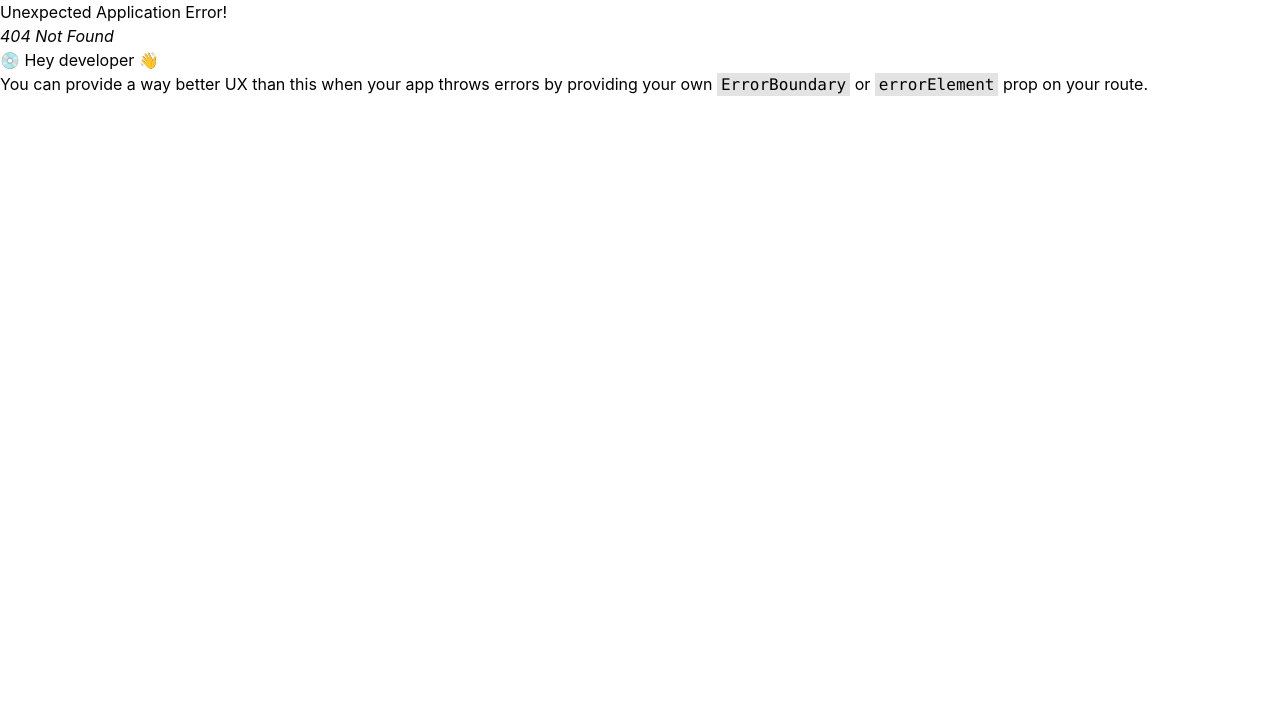
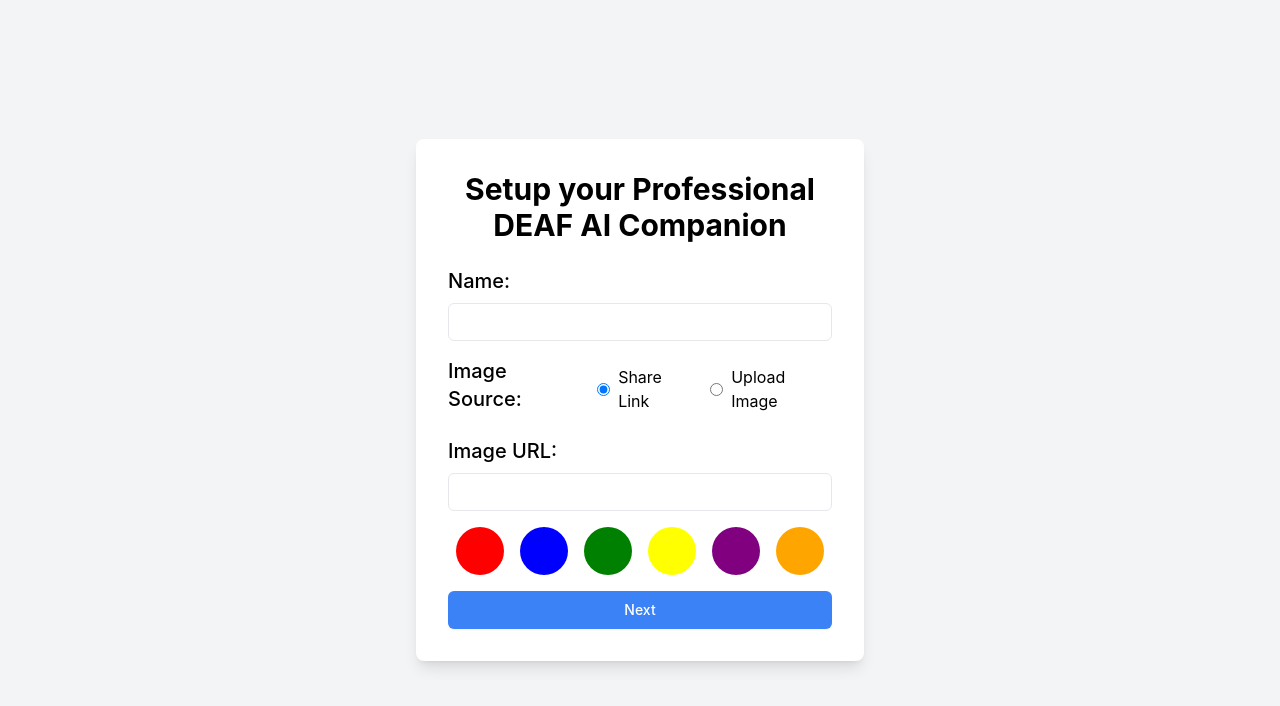
Before and after one commit to anaikarsaad/beaware, a React (Create React App) app: page /cs in a window 1280 px wide. Before the commit this address had no page. Shown: the top 706 px of the page. Built offline with nearby package versions, Linux system fonts and the light colour scheme.

Commit message:
Companion Setup page form created
take the name of user ,  then there is source button for image where u can upload the image or share the link. whereas there is also the color palette with color schemas.

```diff
--- a/package.json
+++ b/package.json
@@ -19,7 +19,7 @@
     "react": "^18.2.0",
     "react-dom": "^18.2.0",
     "react-router-dom": "6.4",
-    "react-scripts": "5.0.1",
+    "react-scripts": "^5.0.1",
     "router": "^1.3.8",
     "typescript": "^4.9.5",
     "web-vitals": "^2.1.4"
--- a/src/App.tsx
+++ b/src/App.tsx
@@ -12,6 +12,7 @@ import {
 import Admin from './pages/Admin';
 import OnboardingPage from './pages/Onboarding-page';
 import SignUpPage from './pages/Sign-up-page';
+import CompanionSetup from './pages/CompanionSetup';
 const App: React.FC = () => {
 const check:boolean = false;
   const router = createBrowserRouter(
@@ -20,6 +21,7 @@ const check:boolean = false;
      <Route path='/' element={<Admin></Admin>}/>
       <Route path='/onboarding' element={<OnboardingPage/>}/>
       <Route path='/signup' element={<SignUpPage/>}/>
+      <Route path='/cs' element={<CompanionSetup/>}/>
     <Route
     path='/admin'
     element={<Admin/>}
--- /dev/null
+++ b/src/pages/CompanionSetup.tsx
@@ -0,0 +1,126 @@
+import React, { useState } from 'react';
+
+const CompanionSetup: React.FC = () => {
+  const [name, setName] = useState('');
+  const [imageUrl, setImageUrl] = useState('');
+  const [selectedColor, setSelectedColor] = useState<string | null>(null);
+  const [uploadedImage, setUploadedImage] = useState<File | null>(null);
+  const [uploadOption, setUploadOption] = useState<'link' | 'upload'>('link');
+
+  const colors = [
+    { name: 'Red', value: 'red' },
+    { name: 'Blue', value: 'blue' },
+    { name: 'Green', value: 'green' },
+    { name: 'Yellow', value: 'yellow' }, // Additional color
+    { name: 'Purple', value: 'purple' }, // Additional color
+    { name: 'Orange', value: 'orange' }, // Additional color
+  ];
+
+  const handleColorClick = (colorValue: string) => {
+    setSelectedColor(colorValue === selectedColor ? null : colorValue);
+  };
+
+  const handleImageChange = (event: React.ChangeEvent<HTMLInputElement>) => {
+    if (event.target.files && event.target.files.length > 0) {
+      setUploadedImage(event.target.files[0]);
+    }
+  };
+
+  const handleUploadOptionChange = (option: 'link' | 'upload') => {
+    setUploadOption(option);
+    // Clear uploaded image when switching to link option
+    if (option === 'link') {
+      setUploadedImage(null);
+    }
+  };
+
+  return (
+    <div className="flex items-center justify-center h-screen bg-gray-100">
+      <div className="w-full max-w-md p-8 bg-white rounded-lg shadow-lg">
+        <h1 className="text-3xl font-bold mb-6 text-center">Setup your Professional DEAF AI Companion</h1>
+        <form className="space-y-4">
+          <div>
+            <label htmlFor="name" className="block text-xl font-medium mb-2">Name:</label>
+            <input
+              type="text"
+              id="name"
+              className="w-full px-3 py-2 placeholder-gray-500 border rounded-md focus:outline-none focus:ring-blue-500 focus:border-blue-500 sm:text-sm"
+              value={name}
+              onChange={event => setName(event.target.value)}
+            />
+          </div>
+          <div className="flex items-center space-x-4">
+            <label htmlFor="linkOption" className="block text-xl font-medium mb-2">Image Source:</label>
+            <div className="flex items-center space-x-2">
+              <input
+                type="radio"
+                id="linkOption"
+                name="imageSource"
+                value="link"
+                checked={uploadOption === 'link'}
+                onChange={() => handleUploadOptionChange('link')}
+              />
+              <label htmlFor="linkOption">Share Link</label>
+            </div>
+            <div className="flex items-center space-x-2">
+              <input
+                type="radio"
+                id="uploadOption"
+                name="imageSource"
+                value="upload"
+                checked={uploadOption === 'upload'}
+                onChange={() => handleUploadOptionChange('upload')}
+              />
+              <label htmlFor="uploadOption">Upload Image</label>
+            </div>
+          </div>
+          {uploadOption === 'link' ? (
+            <div>
+              <label htmlFor="imageUrl" className="block text-xl font-medium mb-2">Image URL:</label>
+              <input
+                type="text"
+                id="imageUrl"
+                className="w-full px-3 py-2 placeholder-gray-500 border rounded-md focus:outline-none focus:ring-blue-500 focus:border-blue-500 sm:text-sm"
+                value={imageUrl}
+                onChange={event => setImageUrl(event.target.value)}
+              />
+            </div>
+          ) : (
+            <div>
+              <label htmlFor="imageUpload" className="block text-xl font-medium mb-2">Upload Image:</label>
+              <input
+                type="file"
+                id="imageUpload"
+                accept="image/*"
+                className="w-full px-3 py-2 placeholder-gray-500 border rounded-md focus:outline-none focus:ring-blue-500 focus:border-blue-500 sm:text-sm"
+                onChange={handleImageChange}
+              />
+              {uploadedImage && (
+                <div className="mt-2">
+                  <img src={URL.createObjectURL(uploadedImage)} alt="Uploaded image" className="w-full h-auto rounded-md" />
+                </div>
+              )}
+            </div>
+          )}
+          <div className="flex justify-center">
+            <div className="space-x-4 flex items-center">
+              {colors.map(color => (
+                <div
+                  key={color.value}
+                  className={`rounded-full w-12 h-12 cursor-pointer border-2 ${selectedColor === color.value ? 'border-black' : 'border-transparent'}`}
+                  style={{ backgroundColor: color.value }}
+                  onClick={() => handleColorClick(color.value)}
+                />
+              ))}
+            </div>
+          </div>
+          <div className="mt-6">
+            <button type="submit" className="w-full py-2 px-4 border border-transparent rounded-md shadow-sm text-sm font-medium text-white bg-blue-500 hover:bg-blue-600 focus:outline-none focus:ring-2 focus:ring-offset-2 focus:ring-blue-500">Next</button>
+          </div>
+        </form>
+      </div>
+    </div>
+  );
+};
+
+export default CompanionSetup;
```
Also changed, not shown: tsconfig.json (line endings or trailing spaces), 1 other file (tests, documents, lock files or other folders).
